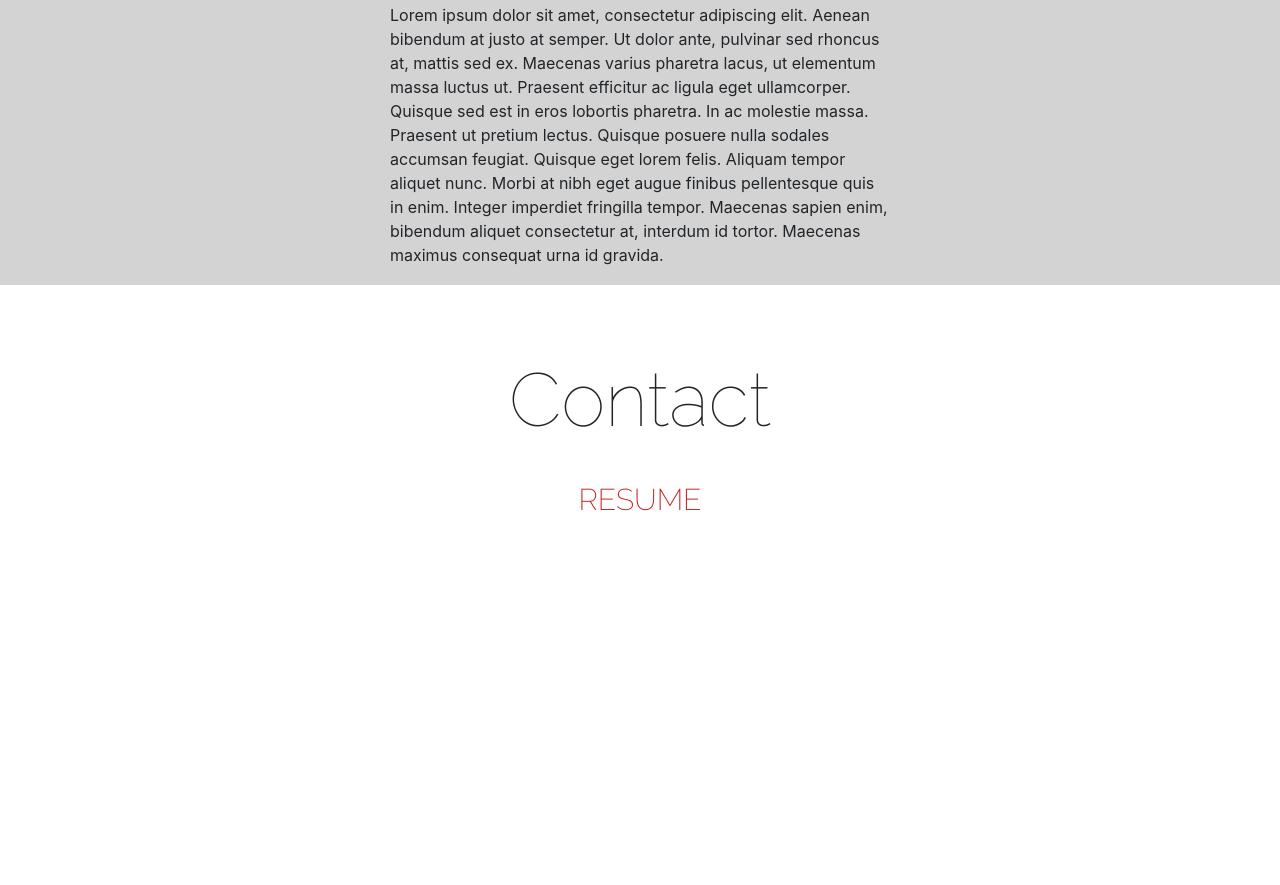
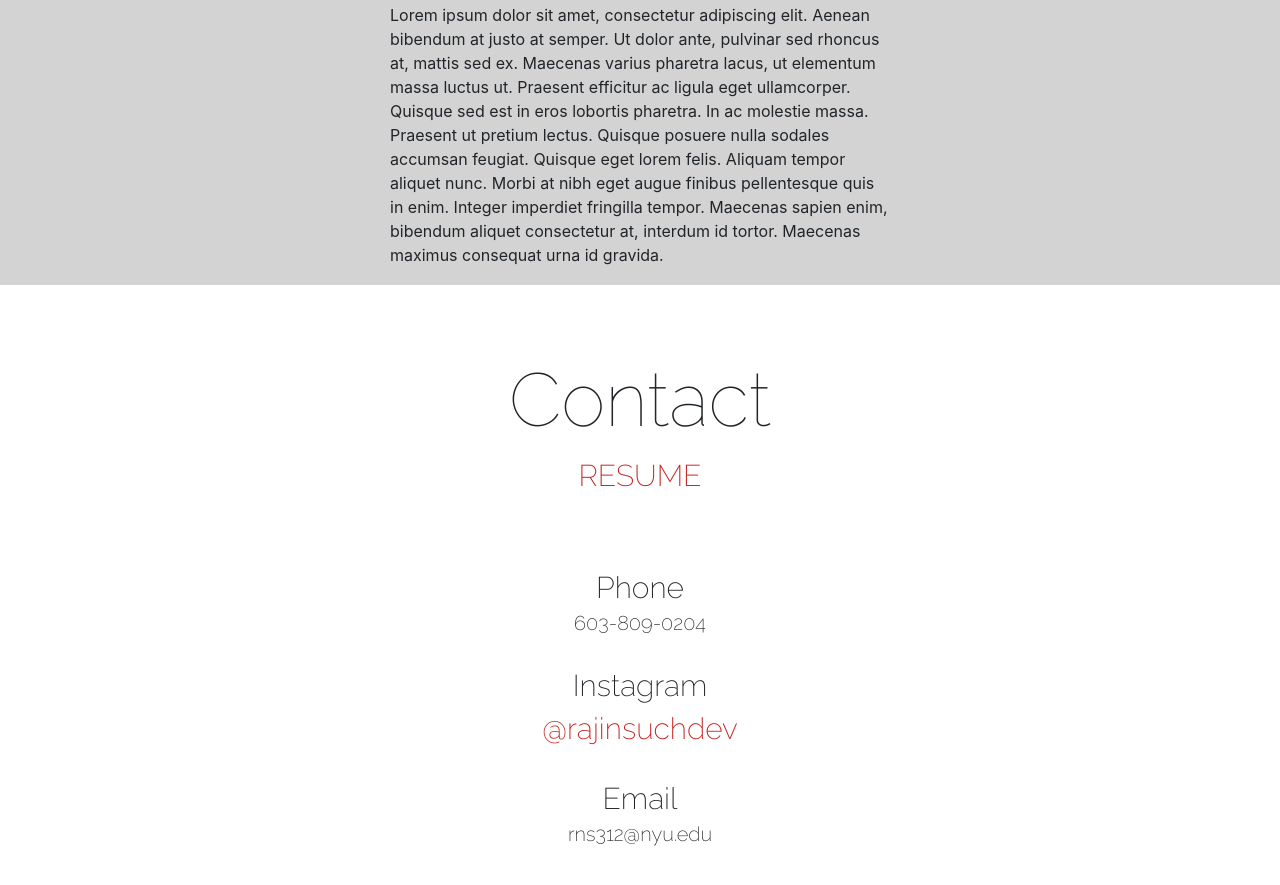
Before and after one commit to rns312/RajWebDevHW, a plain HTML site: page Homework/Final/index.html in a window 1280 px wide. Shown: the part 1280-2165 px from the top of the page. Drawn offline with nearby package versions, Linux system fonts and the light colour scheme.

Commit message:
final changes

```diff
--- a/Homework/Final/css/home.css
+++ b/Homework/Final/css/home.css
@@ -78,7 +78,7 @@
 }
 
 .contactInfo {
-	width: 500px;
+	width: 1000px;
 	height: 750px;
 	margin: 0 auto;
 }
@@ -103,6 +103,37 @@
 	text-decoration: none;
 }
 
+.contactContainer {
+	width: 90%;
+	margin: 0 auto;
+}
+.contactRow {
+	width: 90%;
+	margin: 0 auto;
+}
+
+.contactStuff {
+	width: 100%;
+	margin: 0 auto;
+	margin-bottom: 30px;
+	text-align: center;
+}
+
+.contactStuff h3 {
+	font-family: 'Raleway', sans-serif;
+	font-size: 30px;
+	font-weight: 200;
+	margin-bottom: 2px;
+}
+
+.contactStuff p {
+	font-family: 'Raleway', sans-serif;
+	font-size: 20px;
+	font-weight: 200;
+	margin-top: 0px;
+}
+
+
 
 /*.aboutImage {
 	height:300px;
--- a/Homework/Final/css/wildlifeGallery.css
+++ b/Homework/Final/css/wildlifeGallery.css
@@ -66,10 +66,10 @@ h2 {
 
 }
 
-.imageRow {
+/*.imageRow {
     width: 100%;
     margin: 0 auto;
-}
+}*/
 
 .imageRow img {
     background-color: grey;
--- a/Homework/Final/index.html
+++ b/Homework/Final/index.html
@@ -94,9 +94,31 @@
         <div class="contactInfo" id="third">
           <h2>Contact</h2>
 
+
+          <a href="img/Resume.pdf">RESUME</a>
+
+          <br>
+          <br>
           <br>
 
-          <a href="img/Resume.pdf">RESUME</a>
+          <div class="contactContainer">
+            <div class="contactRow">
+              <div class="contactStuff">
+                <h3>Phone</h3>
+                <p>603-809-0204</p>
+              </div>
+
+              <div class="contactStuff">
+                <h3>Instagram</h3>
+                <a href="https://www.instagram.com/rajinsuchdev/">@rajinsuchdev</a>
+              </div>
+
+              <div class="contactStuff">
+                <h3>Email</h3>
+                <p>rns312@nyu.edu</p>
+              </div>
+            </div>
+          </div>
         </div>
 
         <!-- Prev/Next Buttons -->
```
Also changed, not shown: 1 other file.
